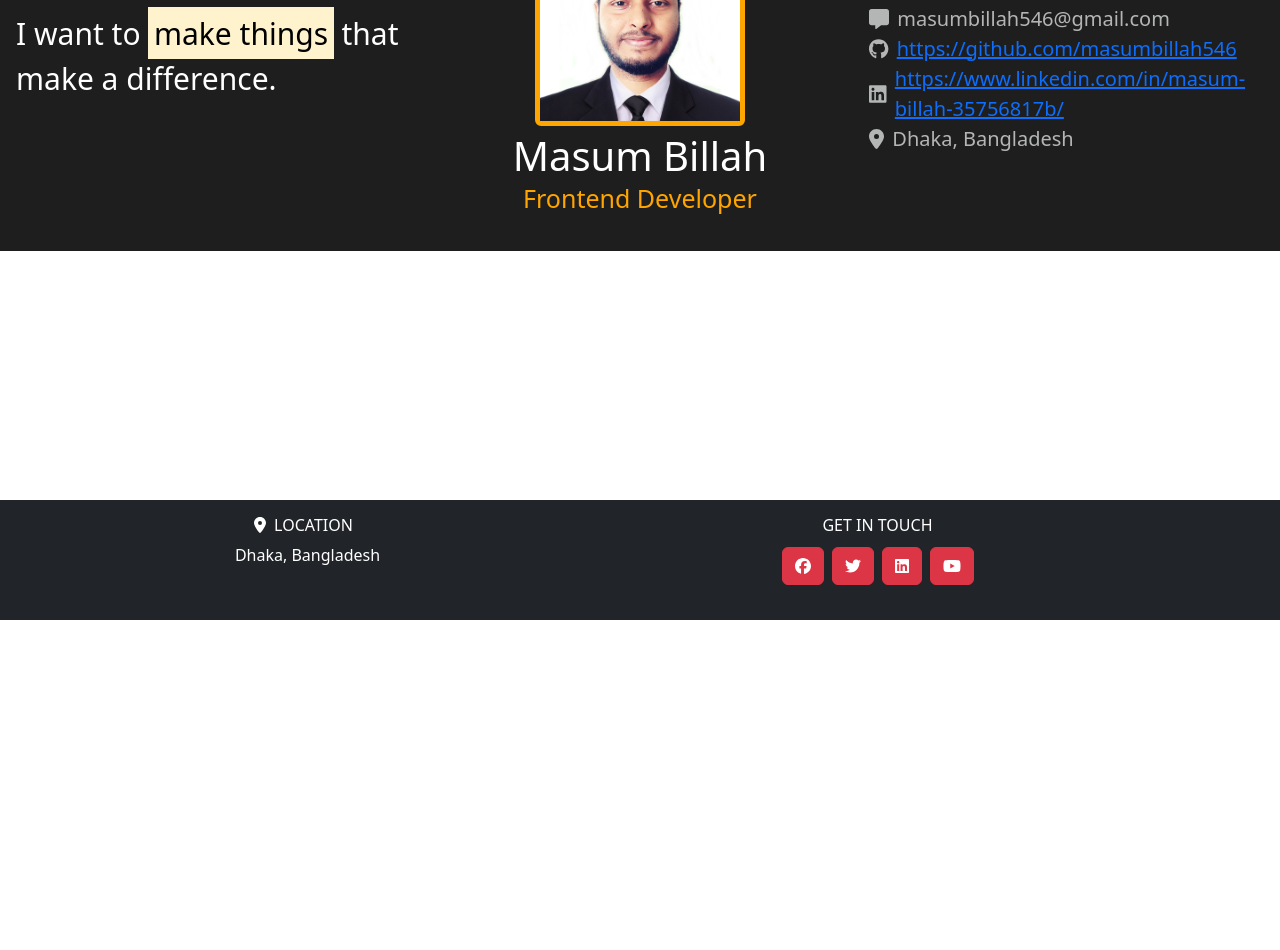
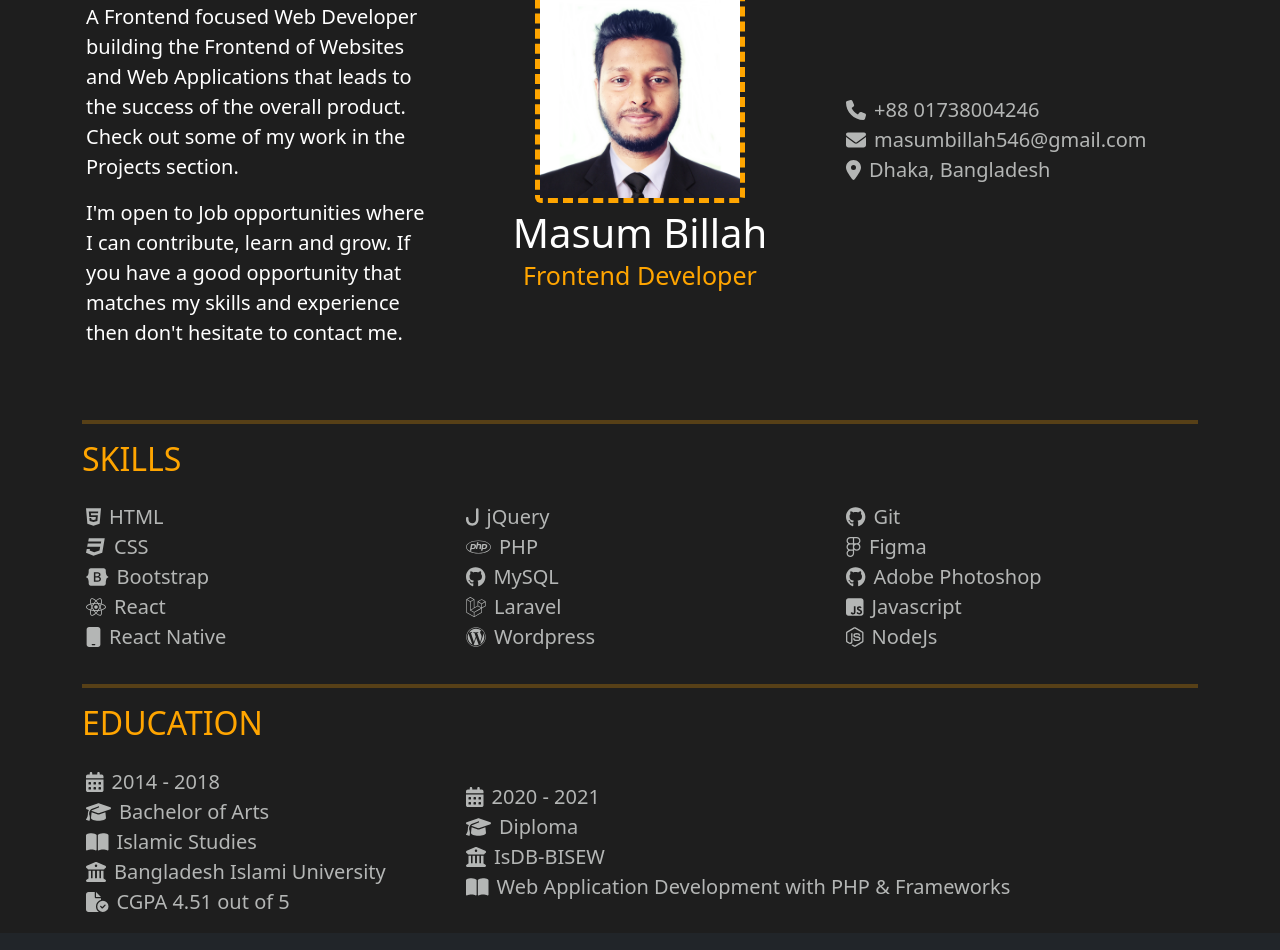
Before and after one commit to masumbillah546/My-React-Portfolio-, a React (Create React App) app: page / in a window 1280 px wide. Shown: the part 180-1130 px from the top of the page. Before the commit the page ends 800 px from the top, so only its background shows below. Built offline with nearby package versions, Linux system fonts and the light colour scheme.

Commit message:
add education

```diff
--- a/src/App.css
+++ b/src/App.css
@@ -1,6 +1,28 @@
 .App {
-  background-color: #FFFFFF;
+  background-color: #1e1e1e;
 }
+
+body::-webkit-scrollbar-track
+{
+	-webkit-box-shadow: inset 0 0 6px rgba(0,0,0,0.3);
+	border-radius: 10px;
+	background-color: #F5F5F5;
+}
+
+body::-webkit-scrollbar
+{
+	width: 12px;
+	background-color: black;
+	/* background-color: #F5F5F5; */
+}
+
+body::-webkit-scrollbar-thumb
+{
+	border-radius: 10px;
+	-webkit-box-shadow: inset 0 0 6px rgba(0,0,0,.3);
+	background-color: orange;
+}
+
 
 /* .App {
   text-align: center;
--- a/src/App.js
+++ b/src/App.js
@@ -1,7 +1,7 @@
 import './App.css';
 import 'bootstrap/dist/css/bootstrap.min.css';
 import './assets/styles/style.css'
-import {Header, Footer, Banner} from './components';
+import {Header, Footer, Banner, Skills, Education} from './components';
 import { footerHeight } from './constants/constants';
 
 function App() {
@@ -10,6 +10,8 @@ function App() {
       <div style={{minHeight: window.innerHeight - footerHeight}}>
         <Header/>
         <Banner/>
+        <Skills/>
+        <Education/>
       </div>
       <Footer/>
     </div>
--- a/src/assets/styles/style.css
+++ b/src/assets/styles/style.css
@@ -3,6 +3,9 @@
   color: #FFFFFF;
 }
 .profile-picture {
-  border: 5px solid orange;
+  border: 5px dashed orange;
   border-radius: 6px;
 }
+.hr {
+  border: 2px solid orange;
+}
--- a/src/components/Banner.js
+++ b/src/components/Banner.js
@@ -1,45 +1,63 @@
 import { FontAwesomeIcon } from '@fortawesome/react-fontawesome'
-import { faLocationDot, faMessage, faPhone } from '@fortawesome/free-solid-svg-icons'
+import { faEnvelope, faLocationDot, faPhone } from '@fortawesome/free-solid-svg-icons'
 import { faGithub, faLinkedin } from '@fortawesome/free-brands-svg-icons'
 const profileImage = require('../assets/images/profile-picture.png')
 
 function Banner() {
   return (
-    <div id="profile" className="container-fluid profile">
+    <div id="home" className="container profile">
       <div className="row py-4" style={{backgroundColor: '#1e1e1e'}}>
-        <div className="col-lg-4 d-flex flex-column justify-content-center title p-3">
-            <p> I want to <mark>make things</mark> that make a difference.</p>
+        <div className="col-lg-4 order-2 order-lg-1 d-flex flex-column justify-content-center title p-3">
+          <h1>Welcome.</h1>
+          <p style={{fontSize: 20}}>
+            My name is Masum Billah,<br/> A Frontend focused Web Developer building the Frontend of Websites and Web Applications that leads to the success of the overall product.<br/>Check out some of my work in the Projects section.
+          </p>
+          <p style={{fontSize: 20}}>
+            I'm open to Job opportunities where I can contribute, learn and grow. If you have a good opportunity that matches my skills and experience then don't hesitate to contact me.
+          </p>
+            {/* <p> I want to <mark>make things</mark> that make a difference.</p> */}
         </div>
-        <div className="col-lg-4 d-flex flex-column justify-content-center align-items-center  p-3">
+        <div className="col-lg-4 order-1 order-lg-2 d-flex flex-column justify-content-center align-items-center  p-3">
           <div className="profile-picture">
             <img className="" src={profileImage} height="200" alt="Person"/>
           </div>
           <div style={{color: 'white', fontSize: 40}}>Masum Billah</div>
           <div style={{color: 'orange', fontSize: 25, lineHeight: 1}}>Frontend Developer</div>
         </div>
-        <div className="col-lg-4 d-flex flex-column justify-content-center p-3">
+        <div className="col-lg-4 order-3 d-flex flex-column justify-content-center p-3">
           <div style={{color: '#b4b6b5', fontSize: 20}}>
             <div className="d-flex align-items-center">
               <FontAwesomeIcon icon={faPhone}/>
               <div className='mx-2'>+88 01738004246</div>
             </div>
             <div className="d-flex align-items-center">
-              <FontAwesomeIcon icon={faMessage}/>
+              <FontAwesomeIcon icon={faEnvelope}/>
               <div className='mx-2'>masumbillah546@gmail.com</div>
             </div>
-            <div className="d-flex align-items-center">
+            {/* <div className="d-flex align-items-center">
               <FontAwesomeIcon icon={faGithub}/>
               <div className='mx-2'><a href='https://github.com/masumbillah546' target='_blank'>https://github.com/masumbillah546</a></div>
             </div>
             <div className="d-flex align-items-center">
               <FontAwesomeIcon icon={faLinkedin}/>
               <div className='mx-2'><a href='https://www.linkedin.com/in/masum-billah-35756817b/' target='_blank'>https://www.linkedin.com/in/masum-billah-35756817b/</a></div>
-            </div>
+            </div> */}
             <div className="d-flex align-items-center">
               <FontAwesomeIcon icon={faLocationDot}/>
               <div className='mx-2'> Dhaka, Bangladesh</div>
             </div>
           </div>
+
+          {/* <div className='mx-2'>
+            <a href='https://github.com/masumbillah546' target='_blank'>
+              <FontAwesomeIcon icon={faGithub}/>
+            </a>
+          </div>
+          <div className='mx-2'>
+            <a href='https://www.linkedin.com/in/masum-billah-35756817b/' target='_blank'>
+              <FontAwesomeIcon icon={faLinkedin}/>
+            </a>
+          </div> */}
         </div>
       </div>
     </div>
--- /dev/null
+++ b/src/components/Education.js
@@ -0,0 +1,61 @@
+import {Container, Row} from 'react-bootstrap';
+import { FontAwesomeIcon } from '@fortawesome/react-fontawesome'
+import { faBookOpen, faBuildingColumns, faCalendar, faCalendarDays, faCertificate, faFileCircleCheck, faGraduationCap, faJ, faLocationDot, faMessage, faMobile, faPhone } from '@fortawesome/free-solid-svg-icons'
+import { faBootstrap, faCss3, faFigma, faGithub, faHtml5, faLaravel, faPhp, faReact, faSquareJs, faWordpress } from '@fortawesome/free-brands-svg-icons'
+
+function Education() {
+  return (
+    <Container>
+      <hr className='hr'/>
+      <h2 style={{color: 'orange'}}>EDUCATION</h2>
+      <Row id='education'>
+        <div className="col-lg-4 d-flex flex-column justify-content-center p-3">
+          <div style={{color: '#b4b6b5', fontSize: 20}}>
+            <div className="d-flex align-items-center">
+              <FontAwesomeIcon icon={faCalendarDays}/>
+              <div className='mx-2'>2014 - 2018</div>
+            </div>
+            <div className="d-flex align-items-center">
+              <FontAwesomeIcon icon={faGraduationCap}/>
+              <div className='mx-2'>Bachelor of Arts</div>
+            </div>
+            <div className="d-flex align-items-center">
+              <FontAwesomeIcon icon={faBookOpen}/>
+              <div className='mx-2'>Islamic Studies</div>
+            </div>
+            <div className="d-flex align-items-center">
+              <FontAwesomeIcon icon={faBuildingColumns}/>
+              <div className='mx-2'>Bangladesh Islami University</div>
+            </div>
+            <div className="d-flex align-items-center">
+              <FontAwesomeIcon icon={faFileCircleCheck}/>
+              <div className='mx-2'>CGPA 4.51 out of 5</div>
+            </div>
+          </div>
+        </div>
+        <div className="col-lg-8 d-flex flex-column justify-content-center p-3">
+          <div style={{color: '#b4b6b5', fontSize: 20}}>
+            <div className="d-flex align-items-center">
+              <FontAwesomeIcon icon={faCalendarDays}/>
+              <div className='mx-2'>2020 - 2021</div>
+            </div>
+            <div className="d-flex align-items-center">
+              <FontAwesomeIcon icon={faGraduationCap}/>
+              <div className='mx-2'>Diploma</div>
+            </div>
+            <div className="d-flex align-items-center">
+              <FontAwesomeIcon icon={faBuildingColumns}/>
+              <div className='mx-2'>IsDB-BISEW</div>
+            </div>
+            <div className="d-flex align-items-center">
+              <FontAwesomeIcon icon={faBookOpen}/>
+              <div className='mx-2'>Web Application Development with PHP & Frameworks</div>
+            </div>
+          </div>
+        </div>
+      </Row>
+    </Container>
+  );
+}
+
+export default Education;
--- a/src/components/Footer.js
+++ b/src/components/Footer.js
@@ -8,14 +8,14 @@ function Footer() {
     <footer style={{backgroundColor: '#212529', height: footerHeight}} className="footer w-100 text-white">
       <div className="container">
         <div className="row py-3 pb-0">
-          <div className="col-5 d-flex flex-column align-items-center">
+          <div className="col-5 d-flex flex-column align-items-center justify-content-center">
             <h6 className="text-uppercase">
               <span><FontAwesomeIcon icon={faLocationDot} /></span>
               <span className='mx-2'>Location</span>
             </h6>
             <p className="">Dhaka, Bangladesh</p>
           </div>
-          <div className="col-7 d-flex flex-column align-items-center">
+          <div className="col-7 d-flex flex-column align-items-center justify-content-center">
             <h6 className="text-uppercase">Get in touch</h6>
             <div className='m-2 mt-0 mx-0'>
               <a className="btn btn-danger m-1" href="https://www.facebook.com/masum.billah.7355079">
@@ -33,7 +33,7 @@ function Footer() {
             </div>
           </div>
         </div>
-        </div>
+      </div>
     </footer>
   );
 }
--- a/src/components/Header.js
+++ b/src/components/Header.js
@@ -5,13 +5,15 @@ import Navbar from 'react-bootstrap/Navbar';
 function Header() {
   return (
     <>
-      <Navbar bg="dark" variant="dark">
+      <Navbar bg="dark" variant="dark" sticky='top'>
         <Container>
-          <Navbar.Brand href="#home">I am Masum</Navbar.Brand>
+          {/* <Navbar.Brand href="#home">I am Masum</Navbar.Brand> */}
           <Nav className="me-auto">
             <Nav.Link href="#home">Home</Nav.Link>
-            <Nav.Link href="#features">Features</Nav.Link>
-            <Nav.Link href="#pricing">Pricing</Nav.Link>
+            <Nav.Link href="#skills">Skills</Nav.Link>
+            <Nav.Link href="#projects">Projects</Nav.Link>
+            <Nav.Link href="#education">Education</Nav.Link>
+            <Nav.Link href="#contact">Contact</Nav.Link>
           </Nav>
         </Container>
       </Navbar>
--- /dev/null
+++ b/src/components/Skills.js
@@ -0,0 +1,89 @@
+import {Container, Row} from 'react-bootstrap';
+import { FontAwesomeIcon } from '@fortawesome/react-fontawesome'
+import { faJ, faLocationDot, faMessage, faMobile, faPhone } from '@fortawesome/free-solid-svg-icons'
+import { faBootstrap, faCss3, faFigma, faGithub, faHtml5, faLaravel, faNodeJs, faPhp, faReact, faSquareJs, faWordpress } from '@fortawesome/free-brands-svg-icons'
+
+function Skills() {
+  return (
+    <Container>
+      <hr className='hr'/>
+      <h2 style={{color: 'orange'}}>SKILLS</h2>
+      <Row id='skills'>
+        <div className="col-lg-4 d-flex flex-column justify-content-center p-3">
+          <div style={{color: '#b4b6b5', fontSize: 20}}>
+            <div className="d-flex align-items-center">
+              <FontAwesomeIcon icon={faHtml5}/>
+              <div className='mx-2'>HTML</div>
+            </div>
+            <div className="d-flex align-items-center">
+              <FontAwesomeIcon icon={faCss3}/>
+              <div className='mx-2'>CSS</div>
+            </div>
+            <div className="d-flex align-items-center">
+              <FontAwesomeIcon icon={faBootstrap}/>
+              <div className='mx-2'>Bootstrap</div>
+            </div>
+            <div className="d-flex align-items-center">
+              <FontAwesomeIcon icon={faReact}/>
+              <div className='mx-2'>React</div>
+            </div>
+            <div className="d-flex align-items-center">
+              <FontAwesomeIcon icon={faMobile}/>
+              <div className='mx-2'>React Native</div>
+            </div>
+          </div>
+        </div>
+        <div className="col-lg-4 d-flex flex-column justify-content-center p-3">
+          <div style={{color: '#b4b6b5', fontSize: 20}}>
+            <div className="d-flex align-items-center">
+              <FontAwesomeIcon icon={faJ}/>
+              <div className='mx-2'>jQuery</div>
+            </div>
+            <div className="d-flex align-items-center">
+              <FontAwesomeIcon icon={faPhp}/>
+              <div className='mx-2'>PHP</div>
+            </div>
+            <div className="d-flex align-items-center">
+              <FontAwesomeIcon icon={faGithub}/>
+              <div className='mx-2'>MySQL</div>
+            </div>
+            <div className="d-flex align-items-center">
+              <FontAwesomeIcon icon={faLaravel}/>
+              <div className='mx-2'>Laravel</div>
+            </div>
+            <div className="d-flex align-items-center">
+              <FontAwesomeIcon icon={faWordpress}/>
+              <div className='mx-2'>Wordpress</div>
+            </div>
+          </div>
+        </div>
+        <div className="col-lg-4 d-flex flex-column justify-content-center p-3">
+          <div style={{color: '#b4b6b5', fontSize: 20}}>
+            <div className="d-flex align-items-center">
+              <FontAwesomeIcon icon={faGithub}/>
+              <div className='mx-2'>Git</div>
+            </div>
+            <div className="d-flex align-items-center">
+              <FontAwesomeIcon icon={faFigma}/>
+              <div className='mx-2'>Figma</div>
+            </div>
+            <div className="d-flex align-items-center">
+              <FontAwesomeIcon icon={faGithub}/>
+              <div className='mx-2'>Adobe Photoshop</div>
+            </div>
+            <div className="d-flex align-items-center">
+              <FontAwesomeIcon icon={faSquareJs}/>
+              <div className='mx-2'>Javascript</div>
+            </div>
+            <div className="d-flex align-items-center">
+              <FontAwesomeIcon icon={faNodeJs}/>
+              <div className='mx-2'>NodeJs</div>
+            </div>
+          </div>
+        </div>
+      </Row>
+    </Container>
+  );
+}
+
+export default Skills;
--- a/src/components/index.js
+++ b/src/components/index.js
@@ -1,9 +1,13 @@
 import Header from "./Header";
 import Footer from "./Footer";
 import Banner from "./Banner";
+import Skills from "./Skills";
+import Education from "./Education";
 
 export {
   Header,
   Footer,
   Banner,
+  Skills,
+  Education
 }
```
